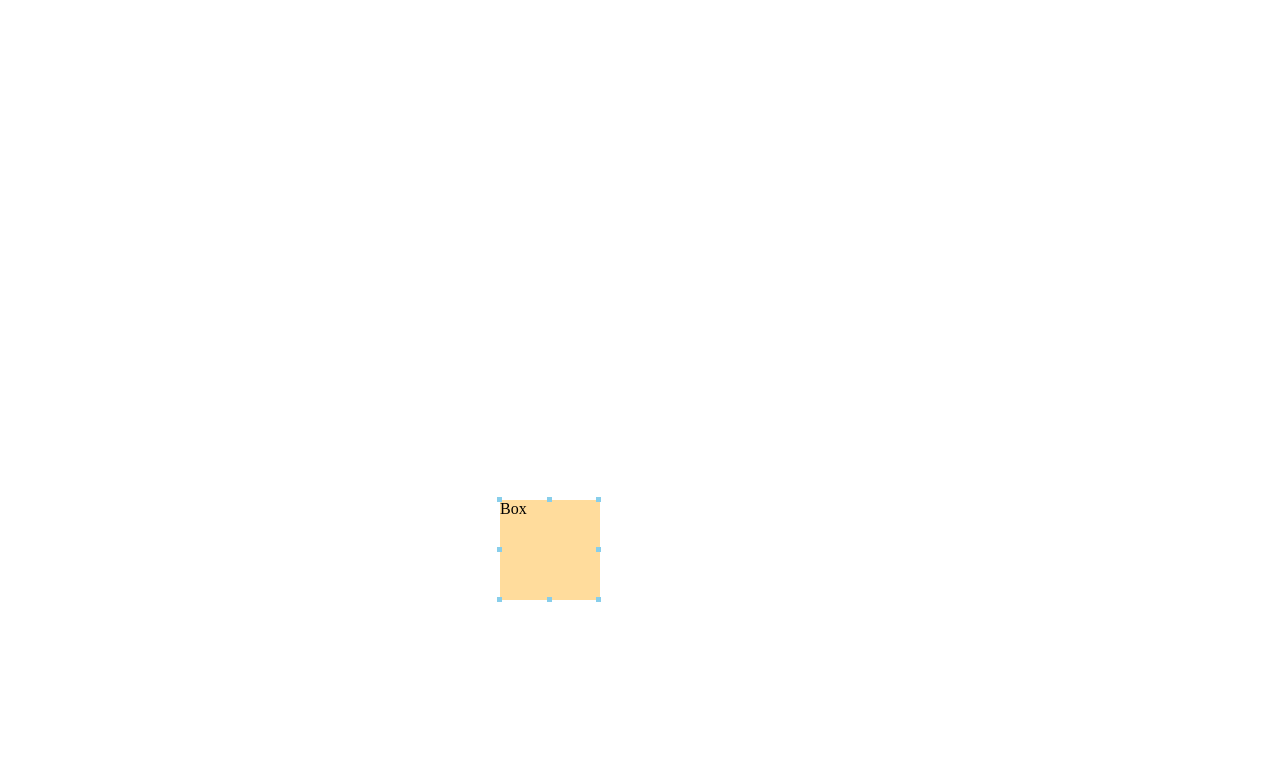
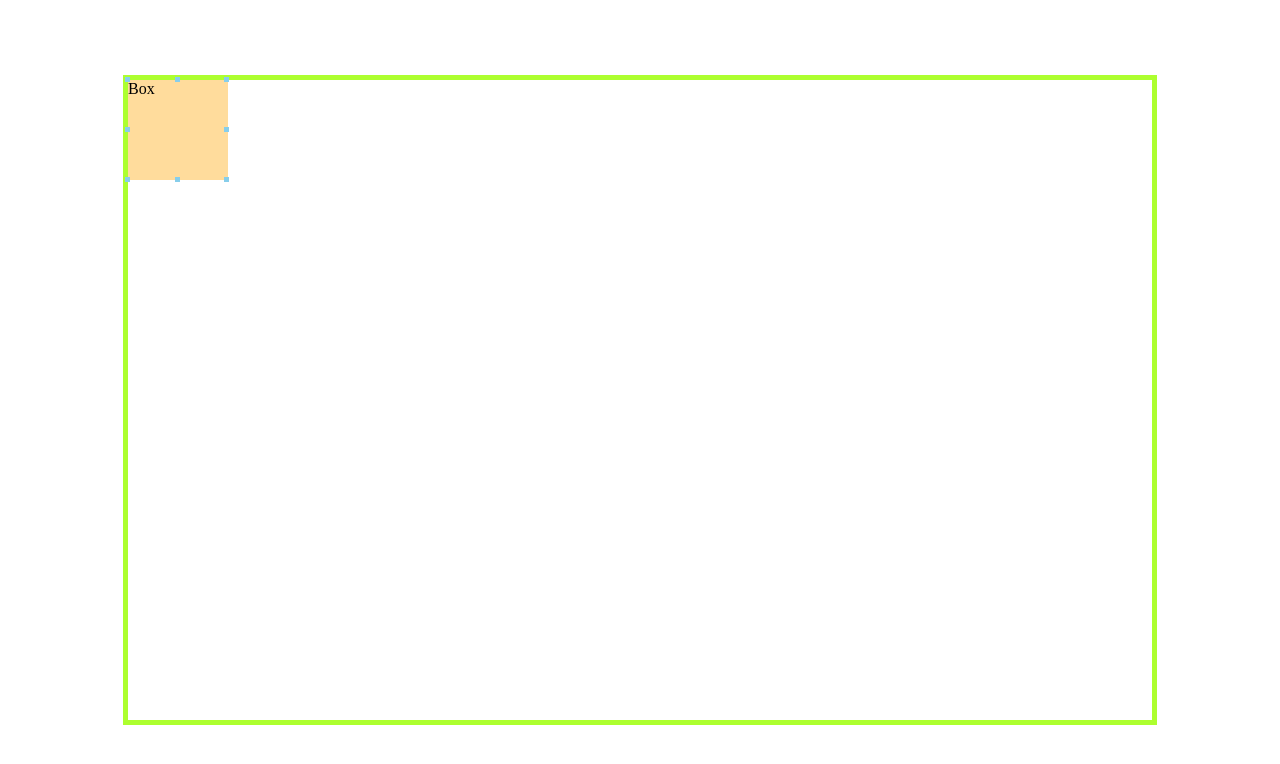
Before and after one commit to KelvinQiu802/resizable, a React (Vite) app: page / in a window 1280 px wide. Shown: the top 764 px of the page. Built offline with nearby package versions, Linux system fonts and the light colour scheme.

Commit message:
feat: drag around without react-dnd

```diff
--- a/src/App.css
+++ b/src/App.css
@@ -10,6 +10,16 @@
   background-color: skyblue;
 }
 
-.container {
+.droppable {
   position: relative;
+  width: 80vw;
+  height: 80vh;
+  border: 5px solid greenyellow;
 }
+
+.App {
+  display: flex;
+  justify-content: center;
+  align-items: center;
+  height: 100vh;
+}
--- a/src/App.jsx
+++ b/src/App.jsx
@@ -1,26 +1,27 @@
 import './App.css';
 import Box from './components/Box';
 import Resizable from './components/Resizable';
+import Droppable from './components/Droppable';
 import React from 'react';
 
 function App() {
   const [defaultStyle, setDefaultStyle] = React.useState({
     width: 100,
     height: 100,
-    top: 500,
-    left: 500,
+    top: 0,
+    left: 0,
   });
 
   return (
     <div className='App'>
-      <div className='container'>
+      <Droppable setDefaultStyle={setDefaultStyle} defaultStyle={defaultStyle}>
         <Resizable
           defaultStyle={defaultStyle}
           setDefaultStyle={setDefaultStyle}
         >
           <Box />
         </Resizable>
-      </div>
+      </Droppable>
     </div>
   );
 }
--- /dev/null
+++ b/src/components/Droppable.jsx
@@ -0,0 +1,29 @@
+import React from 'react';
+import { useDrop } from 'react-dnd';
+
+function Droppable({ children, setDefaultStyle, defaultStyle }) {
+  const [, drop] = useDrop(
+    () => ({
+      accept: 'box',
+      drop(item, monitor) {
+        const delta = monitor.getDifferenceFromInitialOffset();
+        const left = Math.round(item.left + delta.x);
+        const top = Math.round(item.top + delta.y);
+        setDefaultStyle((prev) => ({
+          ...prev,
+          top,
+          left,
+        }));
+      },
+    }),
+    [defaultStyle]
+  );
+
+  return (
+    <div className='droppable' ref={drop}>
+      {children}
+    </div>
+  );
+}
+
+export default Droppable;
--- a/src/components/Resizable.jsx
+++ b/src/components/Resizable.jsx
@@ -1,5 +1,6 @@
 import React from 'react';
 import direction from '../direction';
+import { useDrag } from 'react-dnd';
 
 function Resizable({ children, defaultStyle, setDefaultStyle }) {
   const points = ['t', 'r', 'b', 'l', 'lt', 'rt', 'lb', 'rb'];
@@ -79,13 +80,16 @@ function Resizable({ children, defaultStyle, setDefaultStyle }) {
 
     const handleUp = () => {
       // 清除事件
+      console.log(1);
       document.removeEventListener('mousemove', handleMove);
       document.removeEventListener('mouseup', handleUp);
     };
 
     // 添加事件
-    document.addEventListener('mousemove', handleMove);
-    document.addEventListener('mouseup', handleUp);
+    if (e.currentTarget.classList.value.includes('point')) {
+      document.addEventListener('mousemove', handleMove);
+      document.addEventListener('mouseup', handleUp);
+    }
   };
 
   const containerStyle = {
@@ -96,10 +100,40 @@ function Resizable({ children, defaultStyle, setDefaultStyle }) {
     left: `${defaultStyle.left}px`,
   };
 
-  const handleClick = () => {};
+  const handleDrag = (e) => {
+    e.stopPropagation();
+    e.preventDefault();
+
+    const pos = { ...defaultStyle };
+    const startX = e.clientX;
+    const startY = e.clientY;
+    const startTop = pos.top;
+    const startLeft = pos.left;
+
+    const handleMove = (e) => {
+      const curX = e.clientX;
+      const curY = e.clientY;
+      const finalTop = startTop + curY - startY;
+      const finalLeft = startLeft + curX - startX;
+      setDefaultStyle((prev) => ({
+        ...prev,
+        top: finalTop,
+        left: finalLeft,
+      }));
+    };
+
+    const handleUp = (e) => {
+      document.removeEventListener('mousemove', handleMove);
+      document.removeEventListener('mouseup', handleUp);
+    };
+
+    // 添加事件
+    document.addEventListener('mousemove', handleMove);
+    document.addEventListener('mouseup', handleUp);
+  };
 
   return (
-    <div style={containerStyle} onClick={handleClick}>
+    <div style={containerStyle} onMouseDown={(e) => handleDrag(e)}>
       {points.map((point) => (
         <div
           key={point}
```
Also changed, not shown: src/components/CustomDragLayer.jsx (added, +22 -0 lines).
